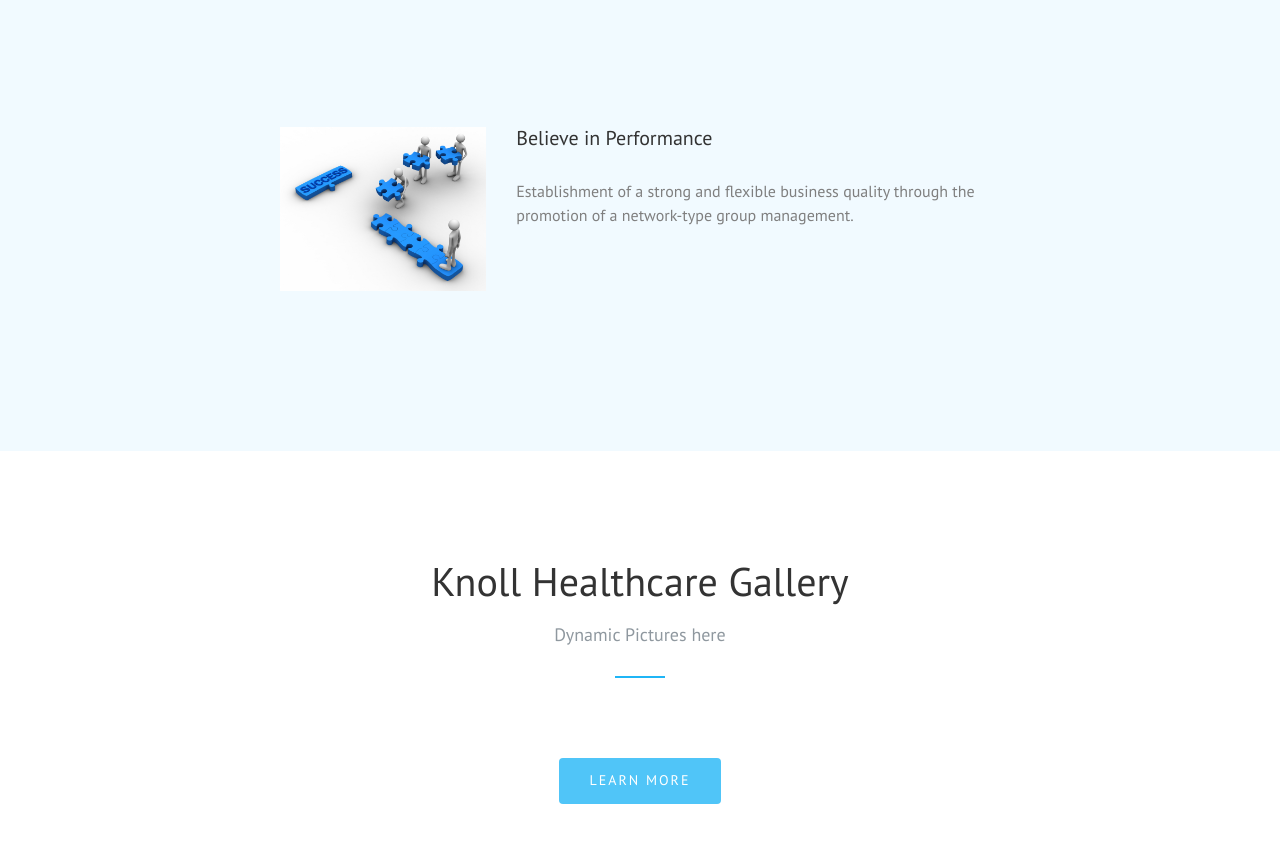
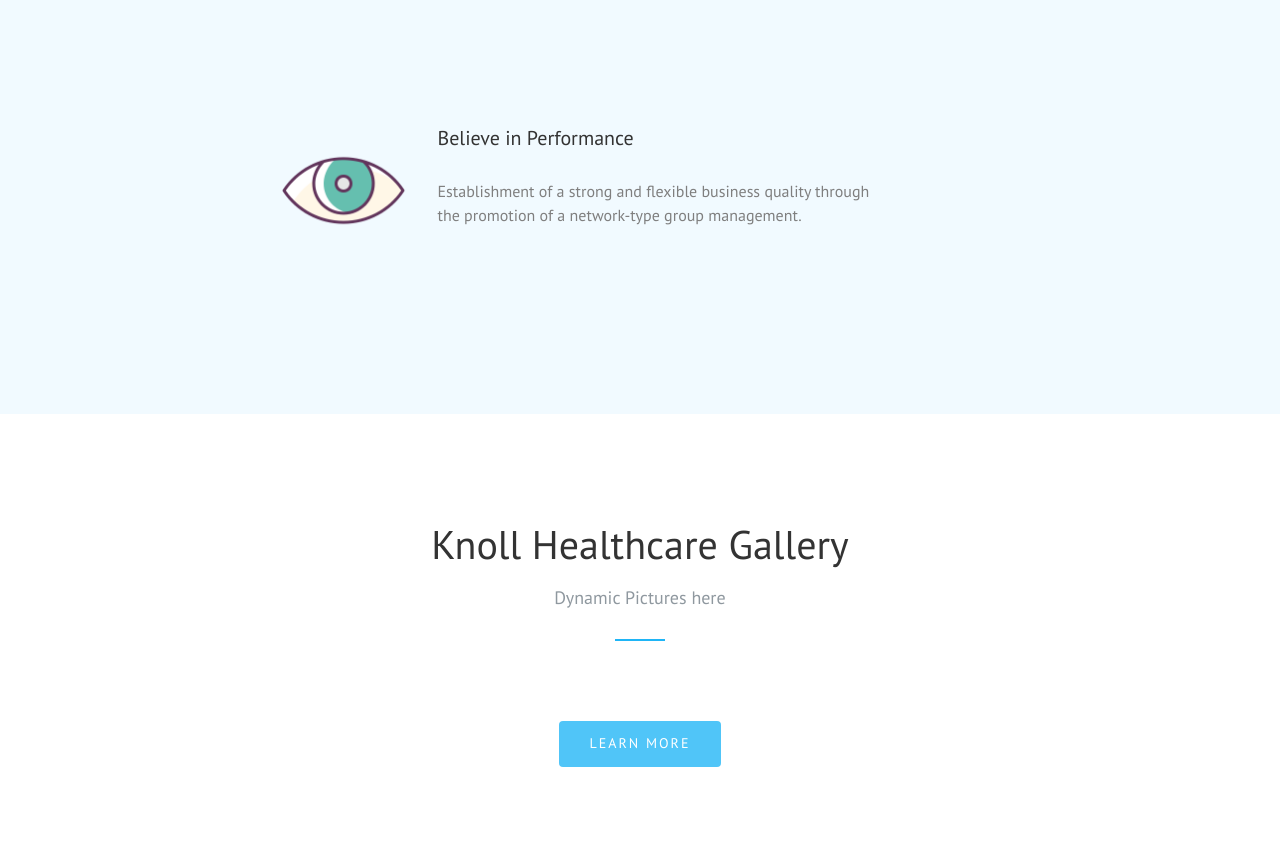
Before and after one commit to iamoperand/genIThubKnoll, a plain HTML site: page index.html in a window 1280 px wide. Shown: the part 2222-3065 px from the top of the page. Drawn offline with Linux system fonts and the light colour scheme; some packages are replaced by stand-ins of ours; no server answers; files whose address does not match are found by name.

Commit message:
Sample ready according to Nikhil Arora 13:39 Oct 20

```diff
--- a/index.html
+++ b/index.html
@@ -107,8 +107,8 @@
 							<h1 class="to-animate">Knoll Healthcare</h1>
 							<h2 class="to-animate">A dynamic and optimistic player in the healthcare industry, having vision to create a truly international healthcare company that would address complete healthcare needs.</a></h2>
 							<div class="call-to-action">
-								<a href="#" class="demo to-animate">Our Vision</a>
-								<a href="#" class="download to-animate">Gallery</a>
+								<a href="#fh5co-pricing" class="demo to-animate">Our Vision</a>
+								<a href="#fh5co-services" class="download to-animate">Gallery</a>
 							</div>
 						</div>
 					</div>
@@ -242,12 +242,12 @@
 					-->
 					<div class="col-md-offset-2 col-md-10">
 						<div class="mt">
-							<div class="col-md-3">
+							<div class="col-md-2">
 
-								<img class="img-responsive" src="images/vision.jpg" alt="work">
+								<img class="img-responsive" src="images/vision.png" alt="work">
 
 							</div>
-							<div class="col-md-7">
+							<div class="col-md-6">
 								<h4 style="text-align:left;padding-left:0px;">Believe in Performance</h4>
 								<p>Establishment of a strong and flexible business quality through the promotion of a network-type group management.</p>
 							</div>
```
Also changed, not shown: images/vision.png (added).
